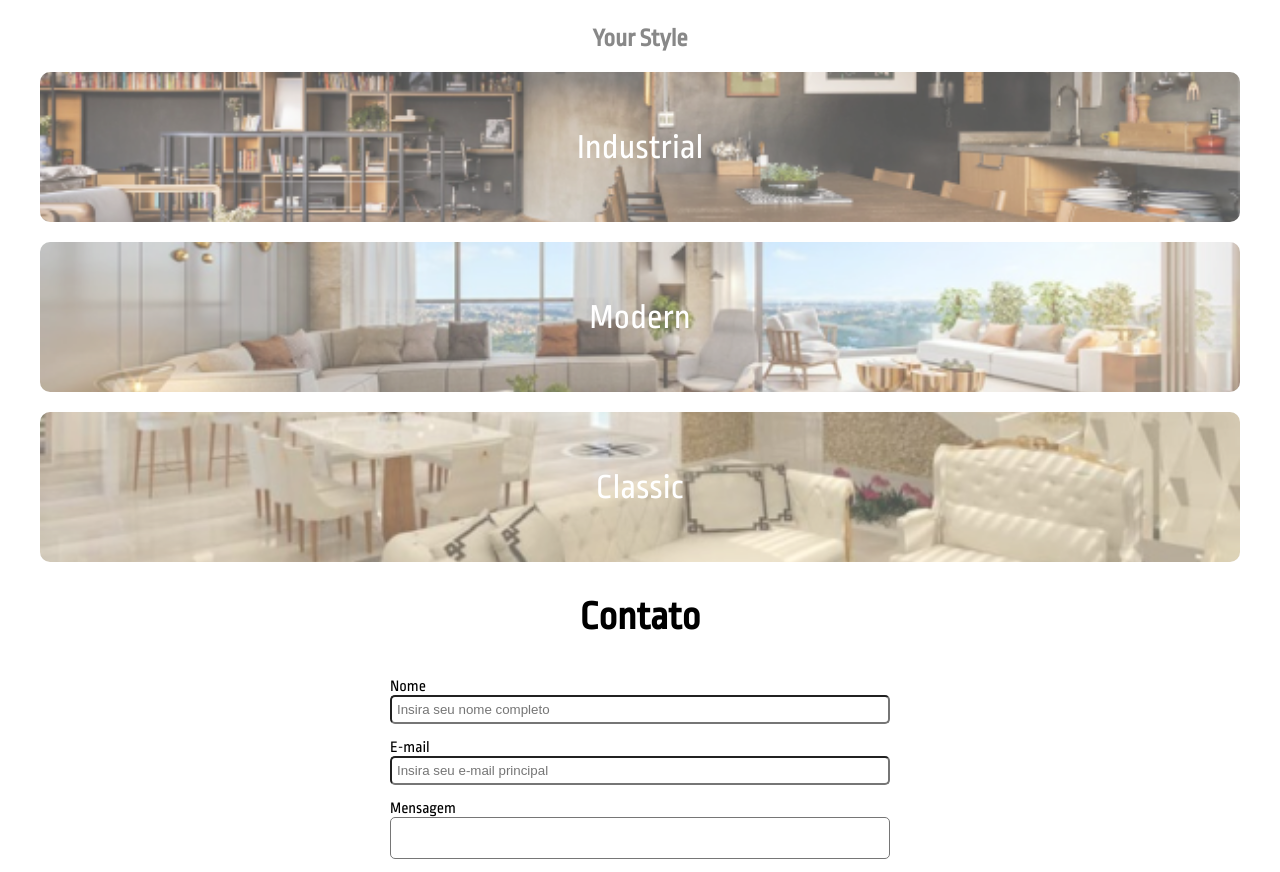
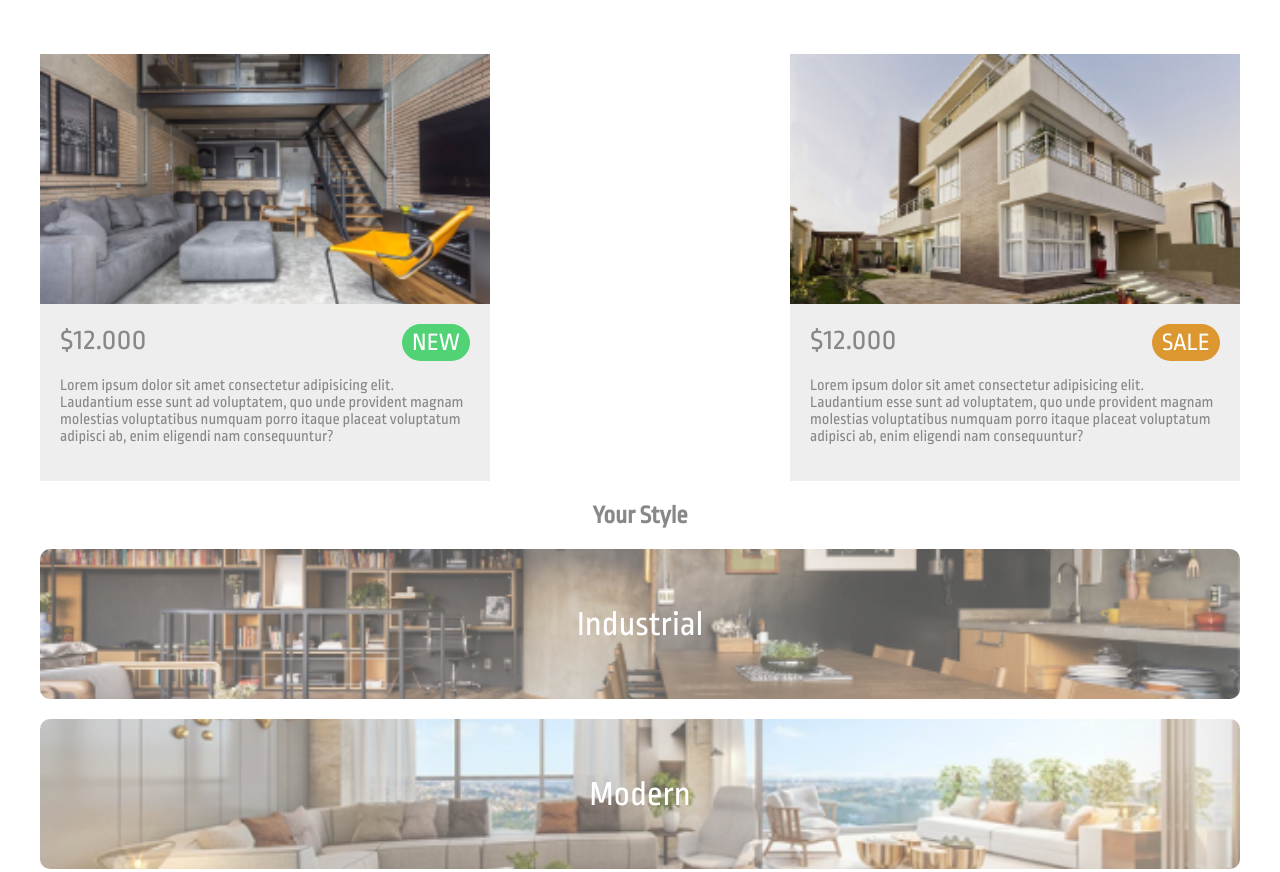
Before and after one commit to lfgama/lovt, a plain HTML site: page index.html in a window 1280 px wide. Shown: the part 658-1530 px from the top of the page. Drawn offline with Linux system fonts and the light colour scheme.

Commit message:
adicionando projetos

```diff
--- a/index.html
+++ b/index.html
@@ -31,6 +31,35 @@
                         </a>
                     </div>
             </div>
+            </section>
+            <section class="projects">
+                <div class="container">
+                    <article>
+                        <div class="thumb" style="background-image: url(./img/Rectangle\ 6.png);"></div>
+                        <div class="info">
+                            <div class="price-tag">
+                                <p class="price">$12.000</p>
+                                <p class="tag tag-new">NEW</p>
+                            </div>
+                            <p>Lorem ipsum dolor sit amet consectetur adipisicing elit. Laudantium esse sunt ad voluptatem,
+                                quo unde provident magnam molestias voluptatibus numquam porro itaque placeat voluptatum
+                                adipisci ab, enim eligendi nam consequuntur?</p>
+                        </div>
+                    </article>
+                    <article>
+                        <div class="thumb" style="background-image: url(./img/Rectangle\ 7.png);"></div>
+                        <div class="info">
+                            <div class="price-tag">
+                                <p class="price">$12.000</p>
+                                <p class="tag tag-sale">SALE</p>
+                            </div>
+                            <p>Lorem ipsum dolor sit amet consectetur adipisicing elit. Laudantium esse sunt ad voluptatem,
+                                quo unde provident magnam molestias voluptatibus numquam porro itaque placeat voluptatum
+                                adipisci ab, enim eligendi nam consequuntur?</p>
+                        </div>
+                    </article>
+                </div>
+            </section>
             <section class="styles">
                 <div class="container">
                     <h2>Your Style</h2>
```
